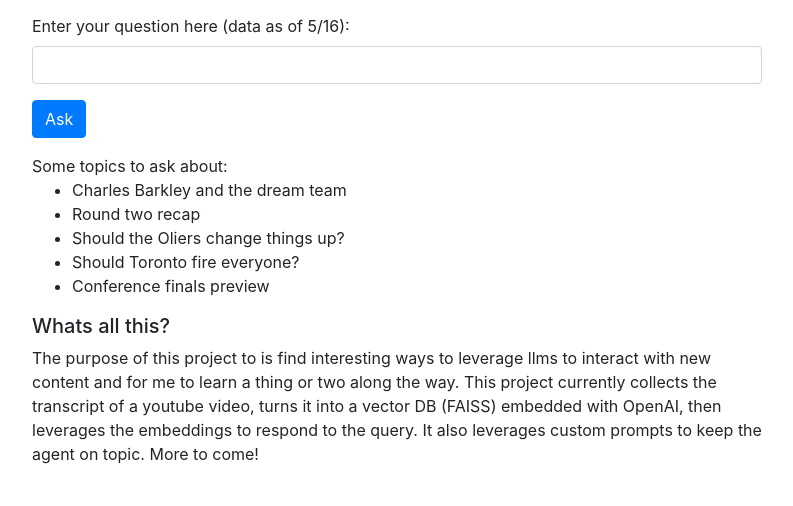
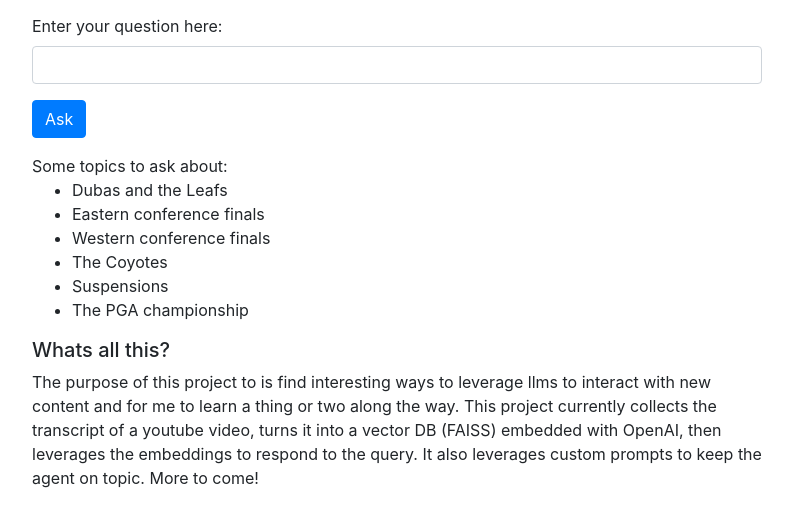
Before and after one commit to shibby576/chiclet, a Flask app: page / in a window 1280 px wide. Shown: the part 430-936 px from the top of the page, without its empty margins (243-1036 px from the left). Before the commit the page ends 894 px from the top, so only its background shows below. Run offline with Flask 3, Linux system fonts and the light colour scheme.

Commit message:
updated the video and added seo things

```diff
--- a/app.py
+++ b/app.py
@@ -27,7 +27,7 @@ def create_db_from_youtube_video_url(video_url):
 
     db = FAISS.from_documents(docs, embeddings)
     return db
-video_url = "https://www.youtube.com/watch?v=OTJXLylAeE0"
+video_url = "https://www.youtube.com/watch?v=Y4bq02q71R8"
 db = create_db_from_youtube_video_url(video_url)
 print('app start up (created DB)')
 
--- a/templates/index.html
+++ b/templates/index.html
@@ -13,8 +13,14 @@
 
     <meta charset="UTF-8">
     <meta name="viewport" content="width=device-width, initial-scale=1.0">
+    <meta property=”og:title” content=”Chiclets Q&A” />
+    <meta property=”og:image” content=”{{url_for('static', filename='images/spit.jpeg')}}” />
+
     <title>Chiclets Q&A</title>
+    <meta name="description" content="Ask the Spitin Chiclets guys about what they talked about in their latest show." />
+    <meta name="robots" content="index, archive" />
     <link rel="icon" type="image/x-icon" href="{{url_for('static', filename='images/favicon.ico')}}">
+
     <link rel="stylesheet" href="https://cdn.jsdelivr.net/npm/bootstrap@4.3.1/dist/css/bootstrap.min.css" integrity="sha384-ggOyR0iXCbMQv3Xipma34MD+dH/1fQ784/j6cY/iJTQUOhcWr7x9JvoRxT2MZw1T" crossorigin="anonymous">
     <script src="https://code.jquery.com/jquery-3.7.0.min.js" integrity="sha256-2Pmvv0kuTBOenSvLm6bvfBSSHrUJ+3A7x6P5Ebd07/g=" crossorigin="anonymous"></script>
     <script src="https://cdn.jsdelivr.net/npm/popper.js@1.14.7/dist/umd/popper.min.js" integrity="sha384-UO2eT0CpHqdSJQ6hJty5KVphtPhzWj9WO1clHTMGa3JDZwrnQq4sF86dIHNDz0W1" crossorigin="anonymous"></script>
@@ -72,7 +78,7 @@
                 <h4>Use the box below to ask the guys about anything in this episode</h>
             </div>
 
-            <iframe class="col-12 col-md-8 offset-md-2" width="560" height="315" src="https://www.youtube.com/embed/OTJXLylAeE0" title="YouTube video player" frameborder="0" allow="accelerometer; autoplay; clipboard-write; encrypted-media; gyroscope; picture-in-picture; web-share" allowfullscreen></iframe>
+            <iframe class="col-12 col-md-8 offset-md-2" width="560" height="315" src="https://www.youtube.com/embed/Y4bq02q71R8" title="YouTube video player" frameborder="0" allow="accelerometer; autoplay; clipboard-write; encrypted-media; gyroscope; picture-in-picture; web-share" allowfullscreen></iframe>
 
 
         </div>
@@ -80,7 +86,7 @@
             <div class="col-12 col-md-8 offset-md-2">
                 <form id="questionForm" class="my-3">
                     <div class="mb-3">
-                        <label for="question" class="form-label">Enter your question here (data as of 5/16):</label>
+                        <label for="question" class="form-label">Enter your question here:</label>
                         <input type="text" class="form-control" id="question" required>
                     </div>
                     <button id="ask_btn" type="submit" class="btn btn-primary"">Ask</button>
@@ -98,11 +104,12 @@
             <div class="ol-12 col-md-8 offset-md-2">
                 Some topics to ask about:
                 <ul>
-                    <li>Charles Barkley and the dream team</li>
-                    <li>Round two recap</li>
-                    <li>Should the Oliers change things up?</li>
-                    <li>Should Toronto fire everyone?</li>
-                    <li>Conference finals preview</li>
+                    <li>Dubas and the Leafs</li>
+                    <li>Eastern conference finals</li>
+                    <li>Western conference finals</li>
+                    <li>The Coyotes</li>
+                    <li>Suspensions</li>
+                    <li>The PGA championship</li>
                 </ul>
             </div>
         </div>
```
